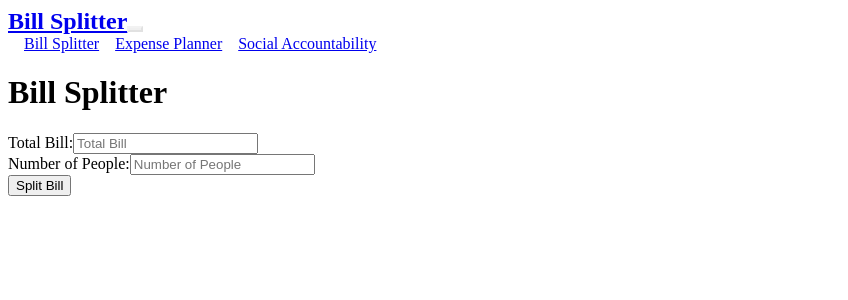
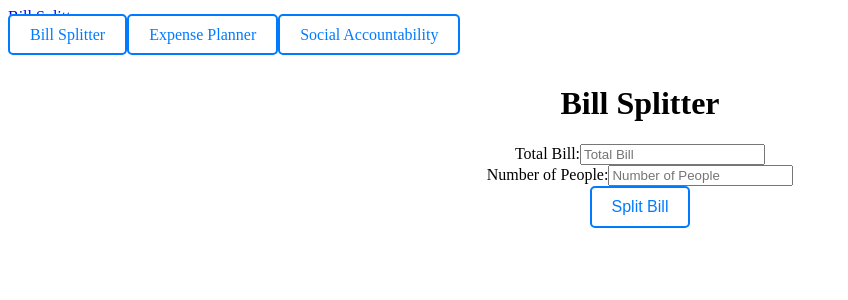
Before and after one commit to NitinRao-Columbia/Bill-Splitter, a React (Vite) app: page /billsplitter in a window 1280 px wide. Shown: the top 300 px of the page, without its empty margins (0-848 px from the left). Built offline with nearby package versions, Linux system fonts and the light colour scheme.

Commit message:
button changes

```diff
--- a/src/components/NavBar.css
+++ b/src/components/NavBar.css
@@ -1,31 +1,44 @@
-/* NavBar.css */
-
-.navbar {
-     /* Primary color */
+/* Center the entire navbar content */
+.navbar-container {
+    display: flex;
+    flex-direction: column;
+    align-items: center;
 }
 
-.navbar-brand {
+/* Center and style the title */
+.navbar-title {
     font-size: 1.5rem;
-    font-weight: bold;
+    margin-bottom: 10px;
+    color: #ffffff;
 }
 
-.nav-link {
-    margin-left: 1rem;
-    transition: color 0.2s;
+/* Center and style the nav links as buttons */
+.navbar-links {
+    display: flex;
+    justify-content: center;
+    gap: 10px;
 }
 
+/* Style each nav-link as a visible button */
+.nav-link {
+    border: 2px solid #007bff; /* Primary color border */
+    padding: 10px 20px;
+    border-radius: 5px;
+    color: #007bff; /* Primary color text */
+    text-align: center;
+    background-color: #ffffff; /* White background by default */
+    text-decoration: none;
+    transition: all 0.3s ease;
+}
+
+/* Hover effect to invert colors */
 .nav-link:hover {
-    color: #d9d9d9;
+    background-color: #007bff; /* Primary color background on hover */
+    color: #ffffff; /* White text on hover */
 }
 
 .active-link {
     font-weight: bold;
+    background-color: #007bff;
+    color: #ffffff;
 }
-
-.navbar-toggler {
-    border-color: rgba(255, 255, 255, 0.2);
-}
-
-.navbar-collapse {
-    justify-content: flex-end;
-}
--- a/src/pages/BillSplitter.tsx
+++ b/src/pages/BillSplitter.tsx
@@ -1,6 +1,58 @@
+// import React, { useState } from 'react';
+// import '../App.css'; // Import global CSS for centered-content
+
+
+// const BillSplitter: React.FC = () => {
+//   const [totalBill, setTotalBill] = useState<string>('');
+//   const [numPeople, setNumPeople] = useState<string>('');
+//   const [splitCost, setSplitCost] = useState<string>('');
+
+//   const handleSplitBill = () => {
+//     const bill = parseFloat(totalBill);
+//     const people = parseInt(numPeople);
+
+//     if (bill > 0 && people > 0) {
+//       const costPerPerson = (bill / people).toFixed(2);
+//       setSplitCost(`Each person should pay: $${costPerPerson}`);
+//     } else {
+//       setSplitCost('Please enter valid numbers for total bill and number of people.');
+//     }
+//   };
+
+//   return (
+//     <div>
+//       <h1>Bill Splitter</h1>
+//       <div>
+//         <label htmlFor="total-bill">Total Bill:</label>
+//         <input
+//           type="number"
+//           id="total-bill"
+//           placeholder="Total Bill"
+//           step="0.01"
+//           value={totalBill}
+//           onChange={(e) => setTotalBill(e.target.value)}
+//         />
+//       </div>
+//       <div>
+//         <label htmlFor="num-people">Number of People:</label>
+//         <input
+//           type="number"
+//           id="num-people"
+//           placeholder="Number of People"
+//           value={numPeople}
+//           onChange={(e) => setNumPeople(e.target.value)}
+//         />
+//       </div>
+//       <button onClick={handleSplitBill}>Split Bill</button>
+//       {splitCost && <div className="result">{splitCost}</div>}
+//     </div>
+//   );
+// };
+
+// export default BillSplitter;
+
 import React, { useState } from 'react';
 import '../App.css'; // Import global CSS for centered-content
-
 
 const BillSplitter: React.FC = () => {
   const [totalBill, setTotalBill] = useState<string>('');
@@ -20,7 +72,7 @@ const BillSplitter: React.FC = () => {
   };
 
   return (
-    <div>
+    <div className="centered-content">
       <h1>Bill Splitter</h1>
       <div>
         <label htmlFor="total-bill">Total Bill:</label>
@@ -43,7 +95,7 @@ const BillSplitter: React.FC = () => {
           onChange={(e) => setNumPeople(e.target.value)}
         />
       </div>
-      <button onClick={handleSplitBill}>Split Bill</button>
+      <button onClick={handleSplitBill} className="btn">Split Bill</button>
       {splitCost && <div className="result">{splitCost}</div>}
     </div>
   );
--- a/src/pages/ExpensePlanning.tsx
+++ b/src/pages/ExpensePlanning.tsx
@@ -10,7 +10,6 @@ interface EventExpense {
 }
 
 const GroupExpensePlanner: React.FC = () => {
-  // Hardcoded list of events with participants and their contributions
   const expenses: EventExpense[] = [
     {
       event: 'Dinner',
@@ -45,7 +44,7 @@ const GroupExpensePlanner: React.FC = () => {
   ];
 
   return (
-    <div>
+    <div className="centered-content">
       <h1>Group Expense Planner</h1>
       {expenses.map((expenseEvent, index) => (
         <div key={index}>
```
